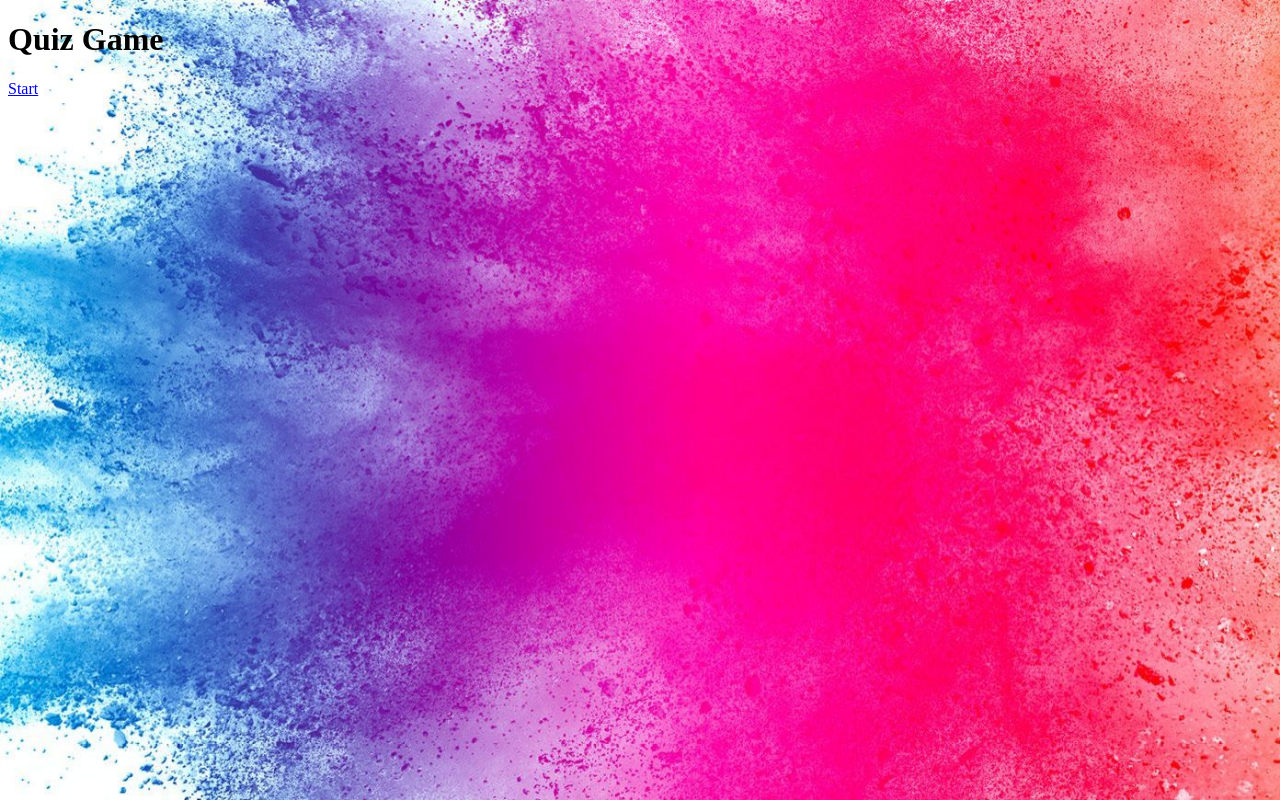
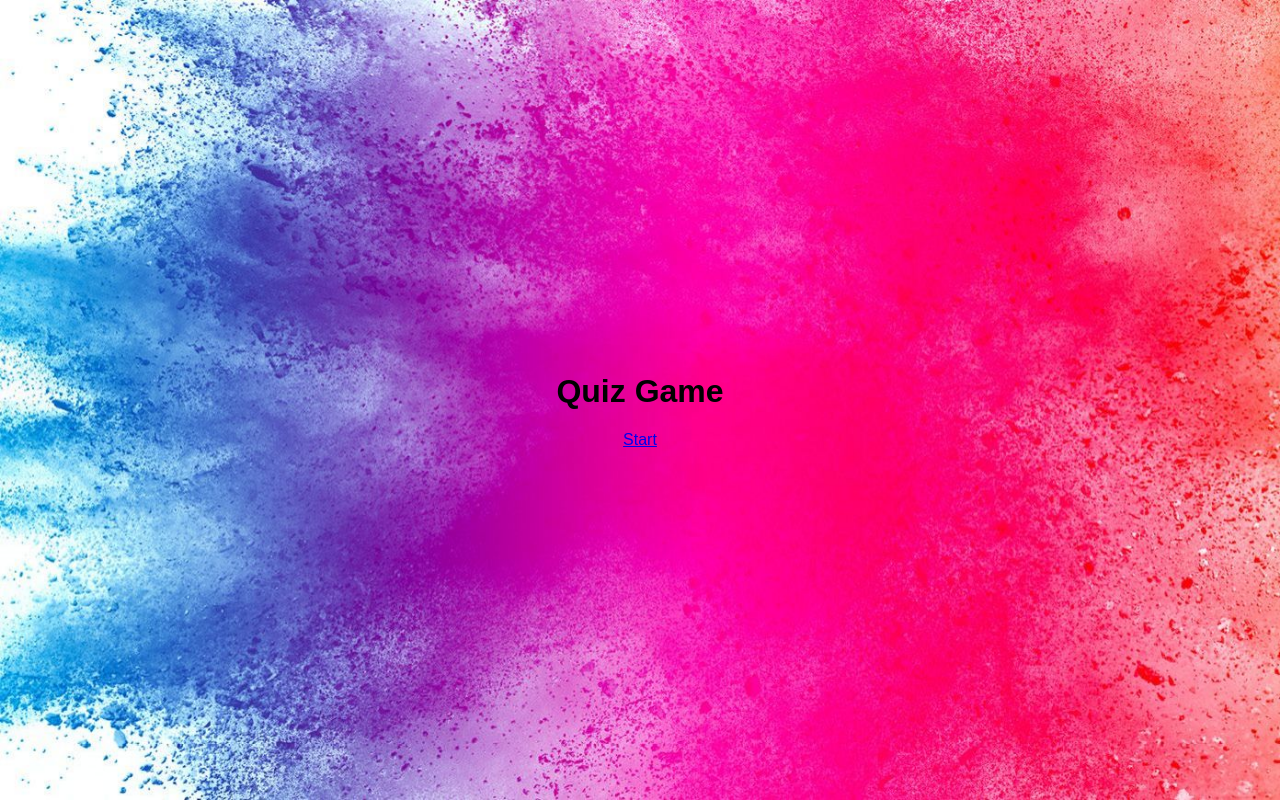
Before and after one commit to yebh17/quiz, a Flask app: page / in a window 1280 px wide. Run offline with Flask 3, Linux system fonts and the light colour scheme.

Commit message:
#Bug: Fix the text to be displayed in the centre of the page

```diff
--- a/static/css/styles.css
+++ b/static/css/styles.css
@@ -3,4 +3,28 @@ body {
     background-repeat: no-repeat;
     background-size: cover;
     background-attachment: fixed;
-}
+    display: flex;
+    flex-direction: column;
+    align-items: center;
+    justify-content: center;
+    height: 100vh;
+    margin: 0;
+    background-color: #f4f4f4;
+    font-family: Arial, sans-serif;
+  }
+
+  h2 {
+    text-align: center;
+    margin-bottom: 20px;
+  }
+
+  p {
+    text-align: center;
+    margin: 10px 0;
+  }
+
+  /* Style for answer details */
+  .answer-details {
+    text-align: center;
+    margin: 20px 0;
+  }
```
